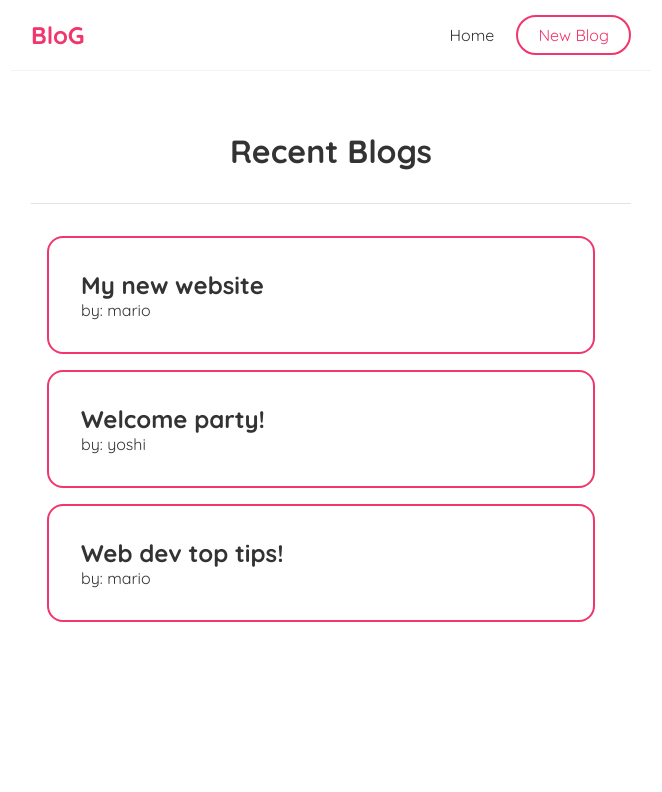
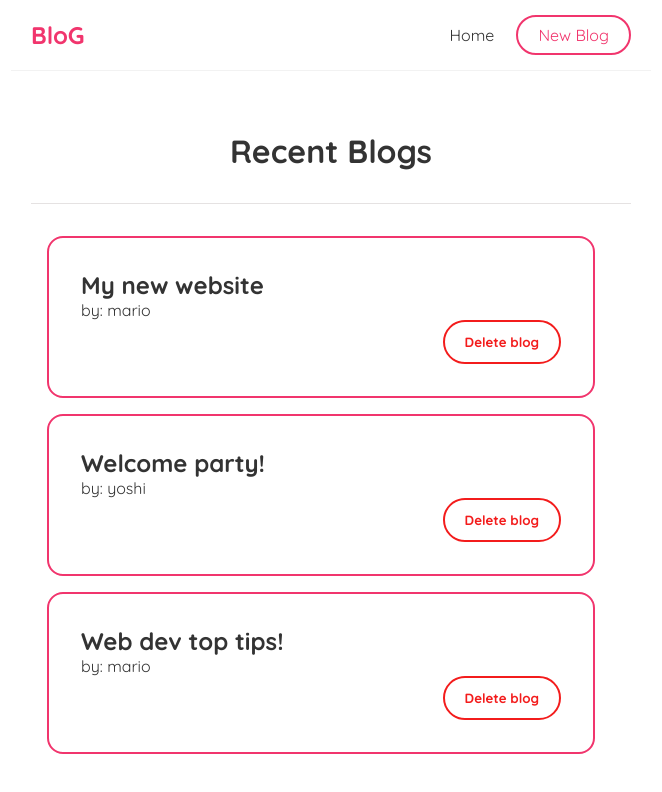
Before and after one commit to SaadJamilAkhtar/react-blog-app, a React (Create React App) app: page / in a window 1280 px wide. Shown: the top 792 px of the page, without its empty margins (309-971 px from the left). Built offline with nearby package versions, Linux system fonts and the light colour scheme.

Commit message:
added Delete method

```diff
--- a/public/index.html
+++ b/public/index.html
@@ -24,7 +24,7 @@
       work correctly both with client-side routing and a non-root public URL.
       Learn how to configure a non-root public URL by running `npm run build`.
     -->
-    <title>React App</title>
+    <title>BloG</title>
   </head>
   <body>
     <noscript>You need to enable JavaScript to run this app.</noscript>
--- a/src/components/BlogList.js
+++ b/src/components/BlogList.js
@@ -6,7 +6,9 @@ function BlogList(props) {
             <div className="blog-preview">
                 <h2>{props.blog.title}</h2>
                 <p>by: {props.blog.author}</p>
-
+                <div className={'btn-container'}>
+                    <button className={"btn-danger"} onClick={() => props.onDelete(props.blog.id)}>Delete blog</button>
+                </div>
             </div>
     );
 }
--- a/src/components/Home.js
+++ b/src/components/Home.js
@@ -8,6 +8,10 @@ function Home(props) {
         {title: "My new website", body: "lorem ipsum...", author: 'mario', id: 1},
         {title: "Welcome party!", body: "lorem ipsum...", author: 'yoshi', id: 2},
         {title: "Web dev top tips!", body: "lorem ipsum...", author: 'mario', id: 3}]);
+
+    const delBlog = (id) => {
+        setBlogs(blogs.filter(blog => blog.id !== id));
+    }
     return (
         <div className="home">
             <div className={"page-heading"}>
@@ -15,7 +19,7 @@ function Home(props) {
             </div>
             {blogs.map(blog => {
                 return (
-                    <BlogList key={blog.id} blog={blog}/>
+                    <BlogList key={blog.id} blog={blog} onDelete={delBlog}/>
                 )
             })}
         </div>
--- a/src/style/style.css
+++ b/src/style/style.css
@@ -53,10 +53,13 @@
   padding: 2rem;
   margin: 1rem;
   transition: all 0.2s ease-out;
-  cursor: pointer;
 }
 .blog-preview:hover {
-  transform: perspective(1000px) translateZ(35px);
+  transform: perspective(1000px) translateZ(25px);
+}
+.blog-preview .btn-container {
+  display: flex;
+  justify-content: right;
 }
 
 .page-heading {
@@ -68,4 +71,18 @@
   margin-bottom: 2rem;
 }
 
+.btn-danger {
+  padding: 0.75rem 1.25rem 0.75rem 1.25rem;
+  border: 2px solid #f31c1c;
+  border-radius: 2rem;
+  color: #f31c1c;
+  font-weight: bolder;
+  background: white;
+}
+.btn-danger:hover {
+  background: #f31c1c;
+  color: white;
+  cursor: pointer;
+}
+
 /*# sourceMappingURL=style.css.map */
--- a/src/style/style.scss
+++ b/src/style/style.scss
@@ -65,10 +65,16 @@
   padding: 2rem;
   margin: 1rem;
   transition: all 0.20s ease-out;
-  cursor: pointer;
 
   &:hover {
-    transform: perspective(1000px) translateZ(35px);
+    transform: perspective(1000px) translateZ(25px);
+  }
+
+  .btn-container{
+    display: flex;
+    justify-content: right;
+
+
   }
 }
 
@@ -81,3 +87,19 @@
   margin-bottom: 2rem;
 
 }
+
+.btn-danger{
+
+  padding: 0.75rem 1.25rem 0.75rem 1.25rem;
+  border: 2px solid #f31c1c;
+  border-radius: 2rem;
+  color: #f31c1c;
+  font-weight: bolder;
+  background: white;
+
+  &:hover{
+    background: #f31c1c;
+    color: white;
+    cursor: pointer;
+  }
+}
```
Also changed, not shown: 1 other file (tests, documents, lock files or other folders).
